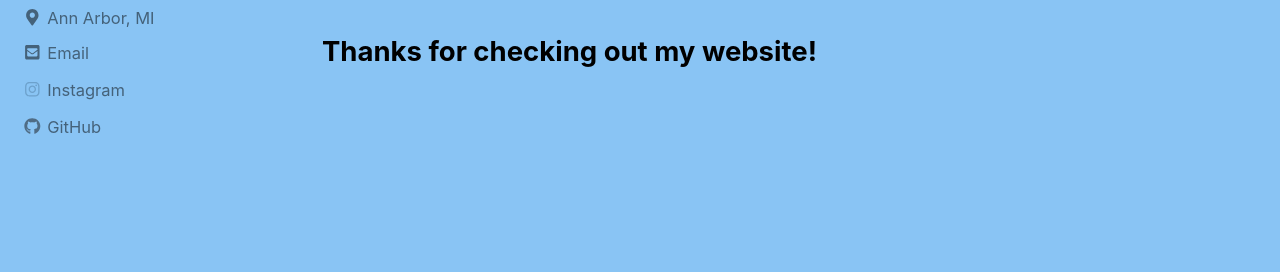
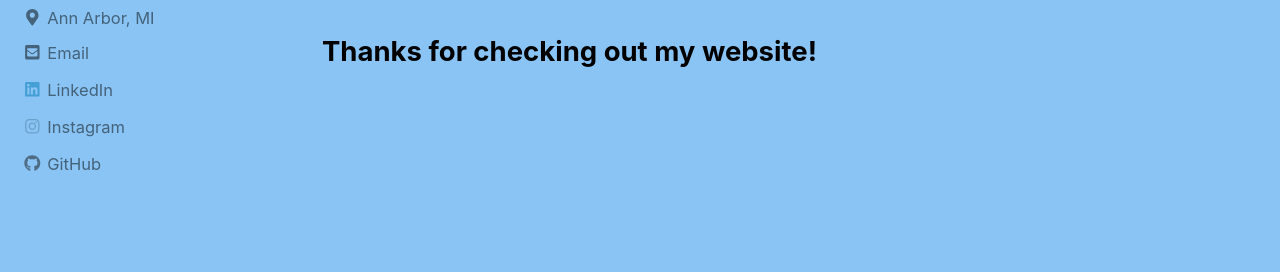
Before and after one commit to vparv/vparv.github.io, a Jekyll site: the page built from index.html, in a window 1280 px wide. Shown: the part 365-637 px from the top of the page. Built offline with Jekyll 4.4.1, drawn with Linux system fonts in a browser that asks for light colours; cached includes are drawn as plain includes; nearby versions of some CDN libraries; the list of posts is cut into pages by our own code.

Commit message:
added linkedin

```diff
--- a/_config.yml
+++ b/_config.yml
@@ -111,7 +111,7 @@ author:
   email            : "vparv@umich.edu"
   github           : "vparv"
   instagram        : "vparv3"
-  #linkedin         : "vparv"
+  linkedin         : "vparv"
 
   links:
     - label: "Email"
```
